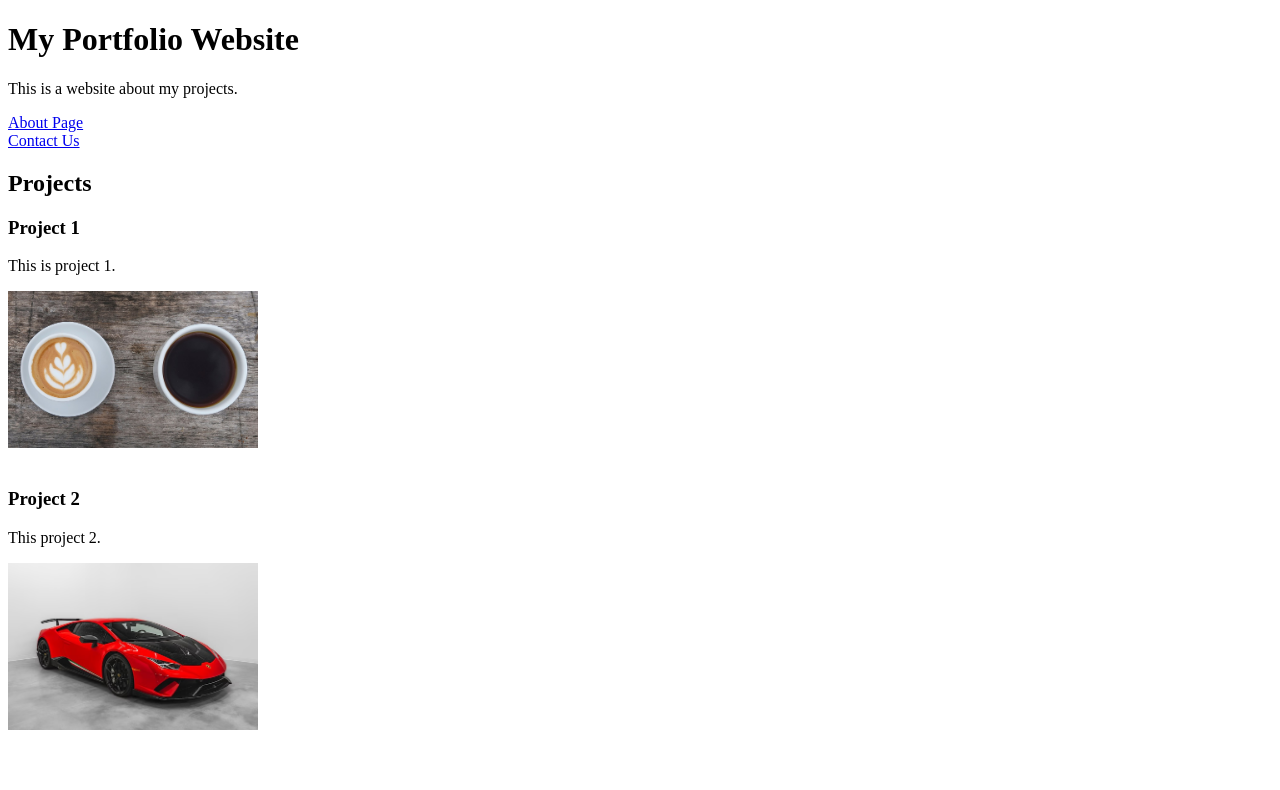
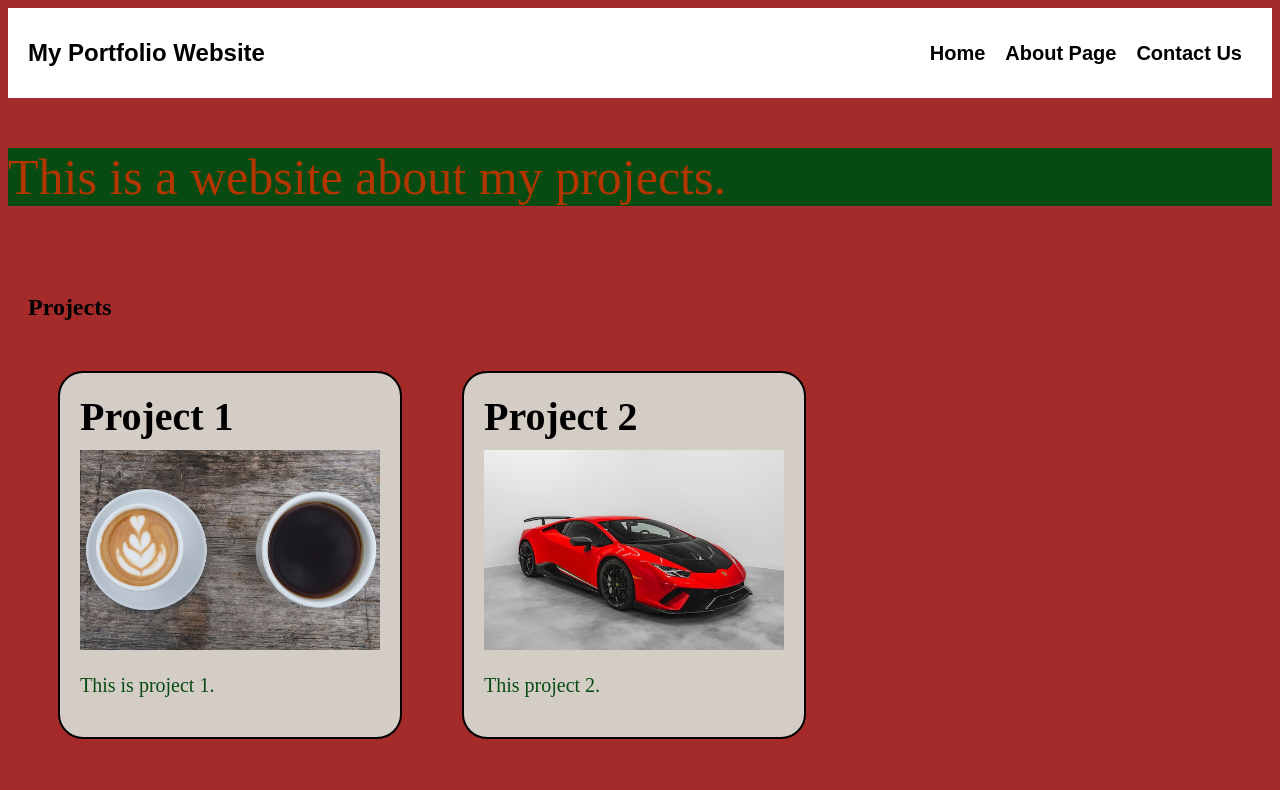
Before and after one commit to Slymasterfunk/portfolio_v2, a plain HTML site: page index.html in a window 1280 px wide. Drawn offline with Linux system fonts and the light colour scheme.

Commit message:
added styling

```diff
--- a/index.html
+++ b/index.html
@@ -3,39 +3,52 @@
   <head>
     <meta charset="UTF-8" />
     <meta name="viewport" content="width=device-width, initial-scale=1.0" />
+    <link rel="stylesheet" href="style.css" />
+    <link rel="stylesheet" href="navbar.css" />
     <title>Portfolio Website</title>
   </head>
   <body>
+    <nav>
       <h1>My Portfolio Website</h1>
-    <p>This is a website about my projects.</p>
+      <ul>
+        <li>
+          <a href="./index.html">Home</a>
+        </li>
+        <li>
           <a href="./about.html">About Page</a>
+        </li>
+        <li>
+          <a href="./contact.html">Contact Us</a>
+        </li>
+      </ul>
+    </nav>
+    <p class="message">This is a website about my projects.</p>
 
     <br />
 
-    <a href="./contact.html">Contact Us</a>
-
-    <section>
+    <section id="projects">
       <h2>Projects</h2>
-
+      <div class="container">
         <!-- This is my code for project 1. -->
-      <div>
-        <h3>Project 1</h3>
-        <p>This is project 1.</p>
+        <div class="project-card">
+          <h3 class="project-title">Project 1</h3>
           <a href="https://www.starbucks.com" target="_blank">
             <img src="./img/coffee.jpg" alt="coffee" width="250" />
           </a>
+          <p class="project-text">This is project 1.</p>
+        </div>
+
+        <!-- This is my code for project 2. -->
+        <div class="project-card">
+          <h3 class="project-title">Project 2</h3>
+          <a href="https://www.cars.com" target="_blank">
+            <img src="./img/car.png" alt="car" width="250" />
+          </a>
+          <p class="project-text">This project 2.</p>
+        </div>
       </div>
 
       <br />
-
-      <!-- This is my code for project 2. -->
-      <div>
-        <h3>Project 2</h3>
-        <p>This project 2.</p>
-        <a href="https://www.cars.com" target="_blank">
-          <img src="./img/car.png" alt="car" width="250" />
-        </a>
-      </div>
     </section>
   </body>
 </html>
--- /dev/null
+++ b/navbar.css
@@ -0,0 +1,37 @@
+nav {
+  display: flex;
+  justify-content: space-between;
+  align-items: center;
+  background-color: #fff;
+  height: 50px;
+  padding: 20px;
+}
+
+nav h1 {
+  color: #000;
+  background: none;
+  font-family: var(--main-font);
+}
+
+nav ul {
+  display: flex;
+  list-style: none;
+  background: none;
+}
+
+nav ul li {
+  margin: 0 10px;
+  background: none;
+}
+
+nav a {
+  background: none;
+  font-family: var(--main-font);
+  font-size: 20px;
+  font-weight: 600;
+}
+
+nav a:hover {
+  color: var(--secondary-color);
+  /* font-size: 25px; */
+}
--- /dev/null
+++ b/style.css
@@ -0,0 +1,80 @@
+:root {
+  --main-color: #b33600;
+  --secondary-color: #084b12;
+  --main-font: Arial, Helvetica, sans-serif;
+}
+
+body {
+  background-color: brown;
+}
+
+a {
+  text-decoration: none;
+  color: #000;
+}
+
+h1 {
+  color: red;
+}
+
+p {
+  font-size: 50px;
+}
+
+.text-white {
+  color: white;
+}
+
+.message {
+  color: var(--main-color);
+  background: var(--secondary-color);
+}
+
+/* Project Card */
+#projects {
+  margin: 20px;
+}
+
+.container {
+  display: flex;
+}
+
+.project-card {
+  background: #d4cdc6;
+  border: solid 2px #000000;
+  border-radius: 25px;
+  margin: 30px;
+  padding: 20px;
+  width: 300px;
+}
+
+.project-title {
+  background: none;
+  font-size: 40px;
+  margin-top: 0;
+  margin-bottom: 10px;
+}
+
+#projects img {
+  width: 100%;
+  height: 200px;
+  object-fit: cover;
+}
+
+.project-text {
+  font-size: 20px;
+  background: none;
+  color: var(--secondary-color);
+}
+
+/* Contact Page */
+#contact .contact-title {
+  text-align: center;
+  color: #fff;
+  font-size: 50px;
+}
+
+#contact .container-form {
+  display: flex;
+  justify-content: center;
+}
```
Also changed, not shown: about.html (+16 -1 lines), contact.html (+20 -5 lines), form.css (added, +25 -0 lines). Lines whose indentation alone changed are shown as unchanged.
